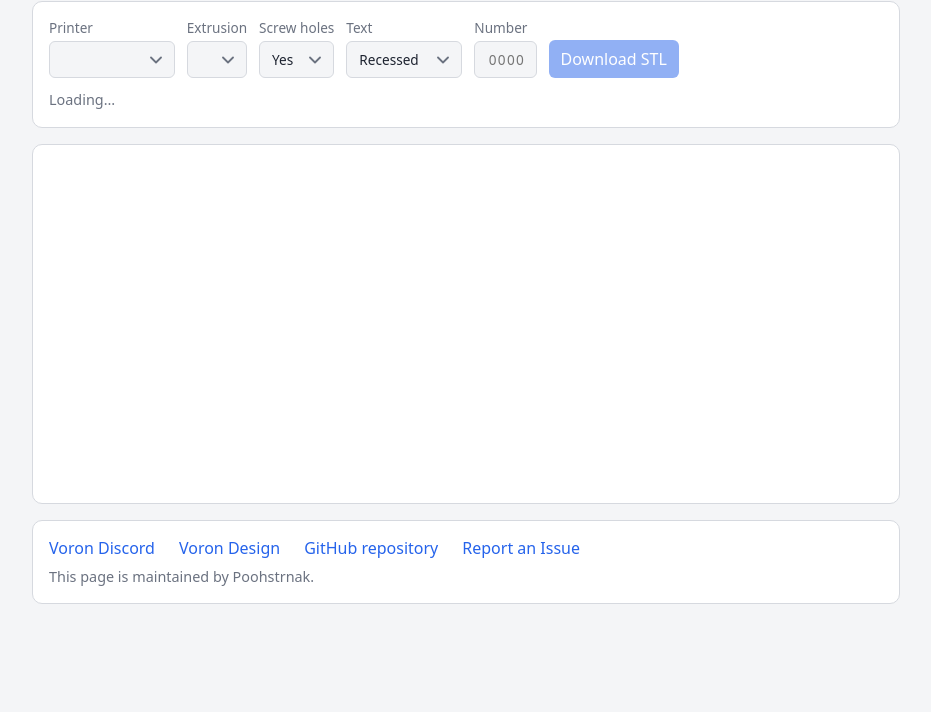
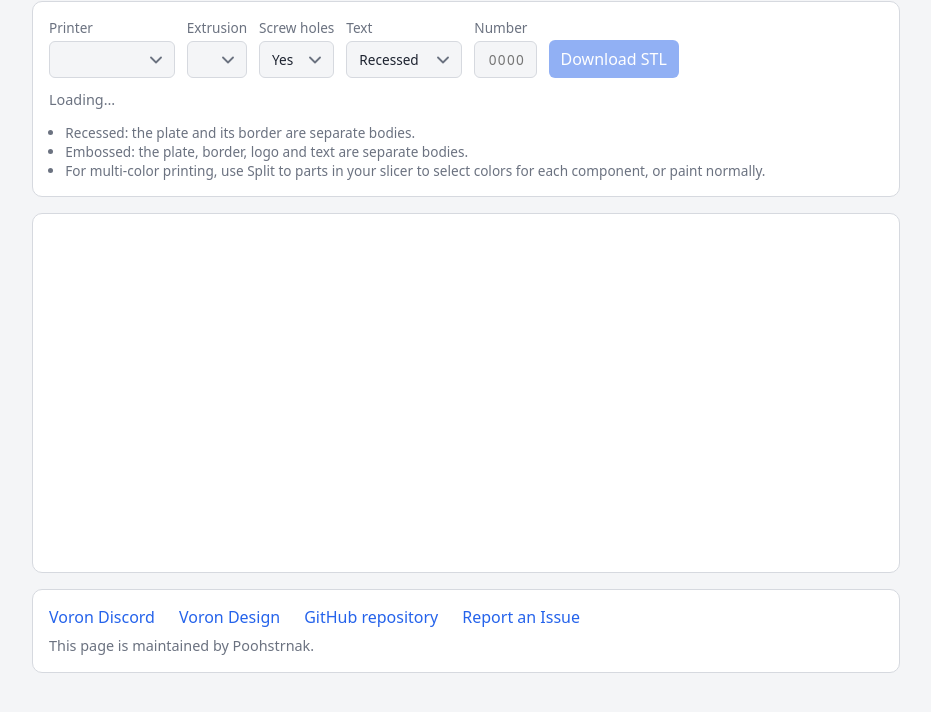
Before and after one commit to Poohstrnak/Voron-Serial-Generator, a plain HTML site: page index.html in a window 1280 px wide. Shown: the part 70-782 px from the top of the page, without its empty margins (174-1105 px from the left). Drawn offline with nearby package versions, Linux system fonts and the light colour scheme.

Commit message:
updating web page with explanation

```diff
--- a/index.html
+++ b/index.html
@@ -40,6 +40,7 @@
     button:disabled { opacity: .5; cursor: default; }
     #status { flex-basis: 100%; min-height: 1.4em; font-size: .9rem; color: var(--muted); margin: 0; }
     #status.error { color: var(--error); }
+    #notes { flex-basis: 100%; margin: 0; padding-left: 1.2em; font-size: .85rem; color: var(--muted); }
     #viewer { margin-top: 16px; height: 360px; background: var(--panel); border: 1px solid var(--border); border-radius: 10px; overflow: hidden; }
     #links { margin-top: 16px; display: flex; flex-wrap: wrap; gap: 8px 24px; background: var(--panel); border: 1px solid var(--border); border-radius: 10px; padding: 16px; }
     #links a { color: var(--accent); text-decoration: none; }
@@ -84,6 +85,11 @@
       </label>
       <button id="download" type="submit" disabled>Download STL</button>
       <p id="status">Loading…</p>
+      <ul id="notes">
+        <li>Recessed: the plate and its border are separate bodies.</li>
+        <li>Embossed: the plate, border, logo and text are separate bodies.</li>
+        <li>For multi-color printing, use Split to parts in your slicer to select colors for each component, or paint normally.</li>
+      </ul>
     </form>
     <div id="viewer"></div>
     <nav id="links">
```
